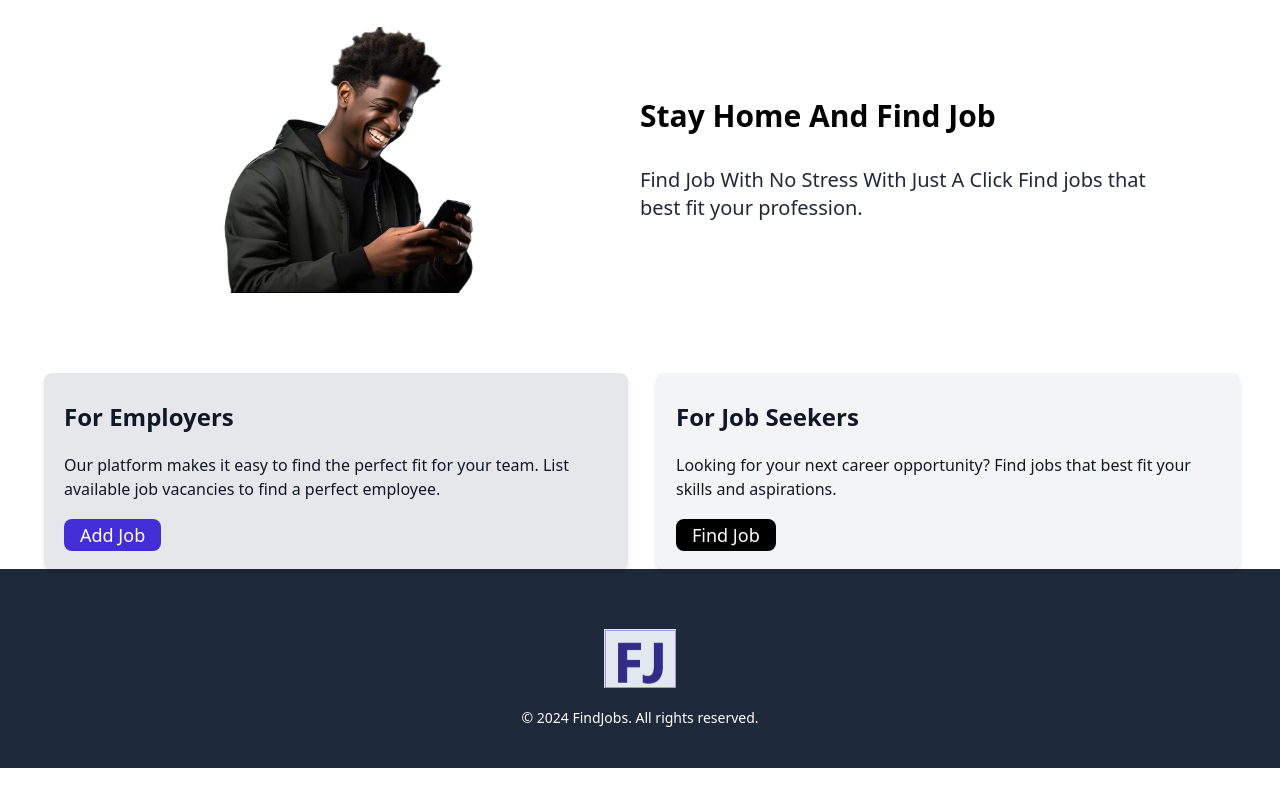
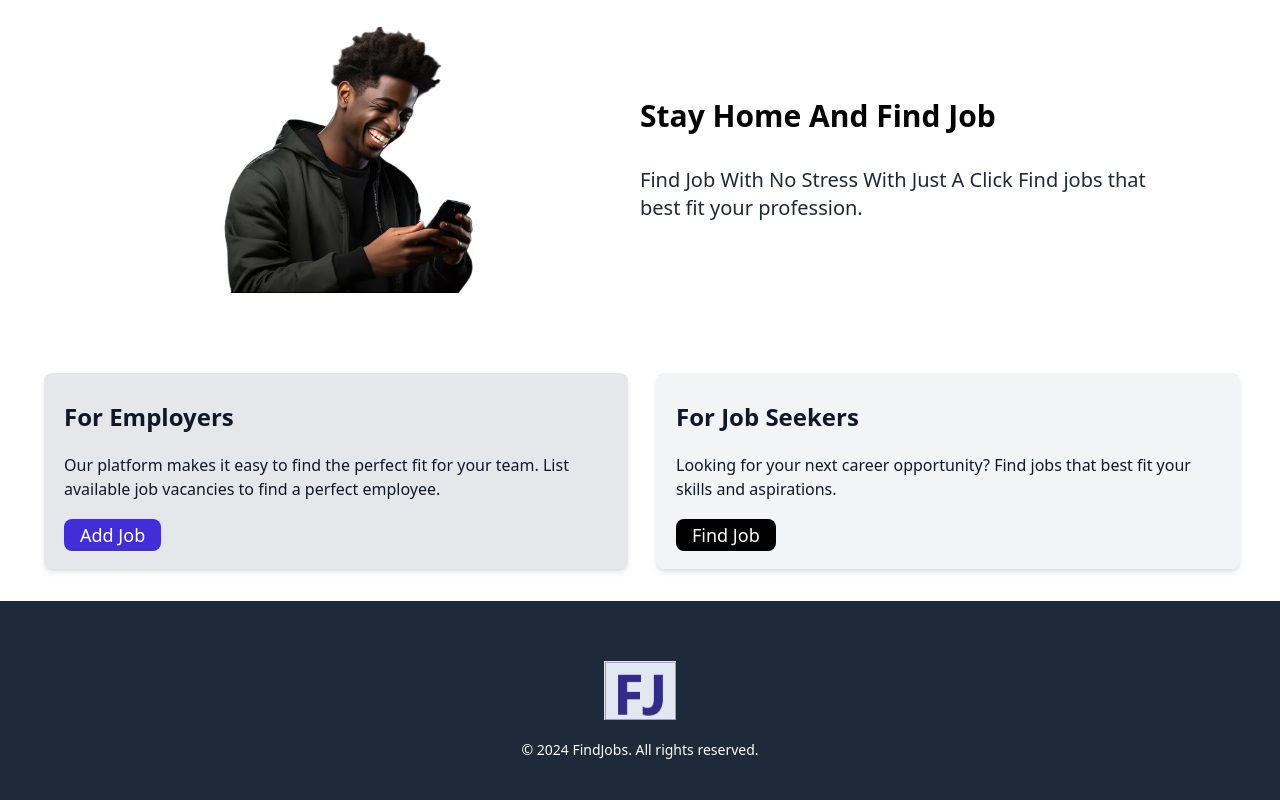
Before and after one commit to AsieduAmos/Jaman-Jobs, a React (Vite) app: page / in a window 1280 px wide. Shown: the part 317-1117 px from the top of the page. Before the commit the page ends 1085 px from the top, so only its background shows below. Built offline with nearby package versions, Linux system fonts and the light colour scheme.

Commit message:
margin top added to foot components

```diff
--- a/src/components/Foot.jsx
+++ b/src/components/Foot.jsx
@@ -5,7 +5,7 @@ const Foot = () => {
   return (
     <>
 
-    <footer className='bg-gray-800 text-white py-10 lg:w-full w-6xl '>
+    <footer className='bg-gray-800 text-white py-10 lg:w-full w-6xl mt-8'>
         <div className='flex items-center justify-center lg:my-5 my-15 pointer-events-none select-none'>
        <img className='lg:w-18 w-30'src={FJ} alt="" />
     </div>
```
